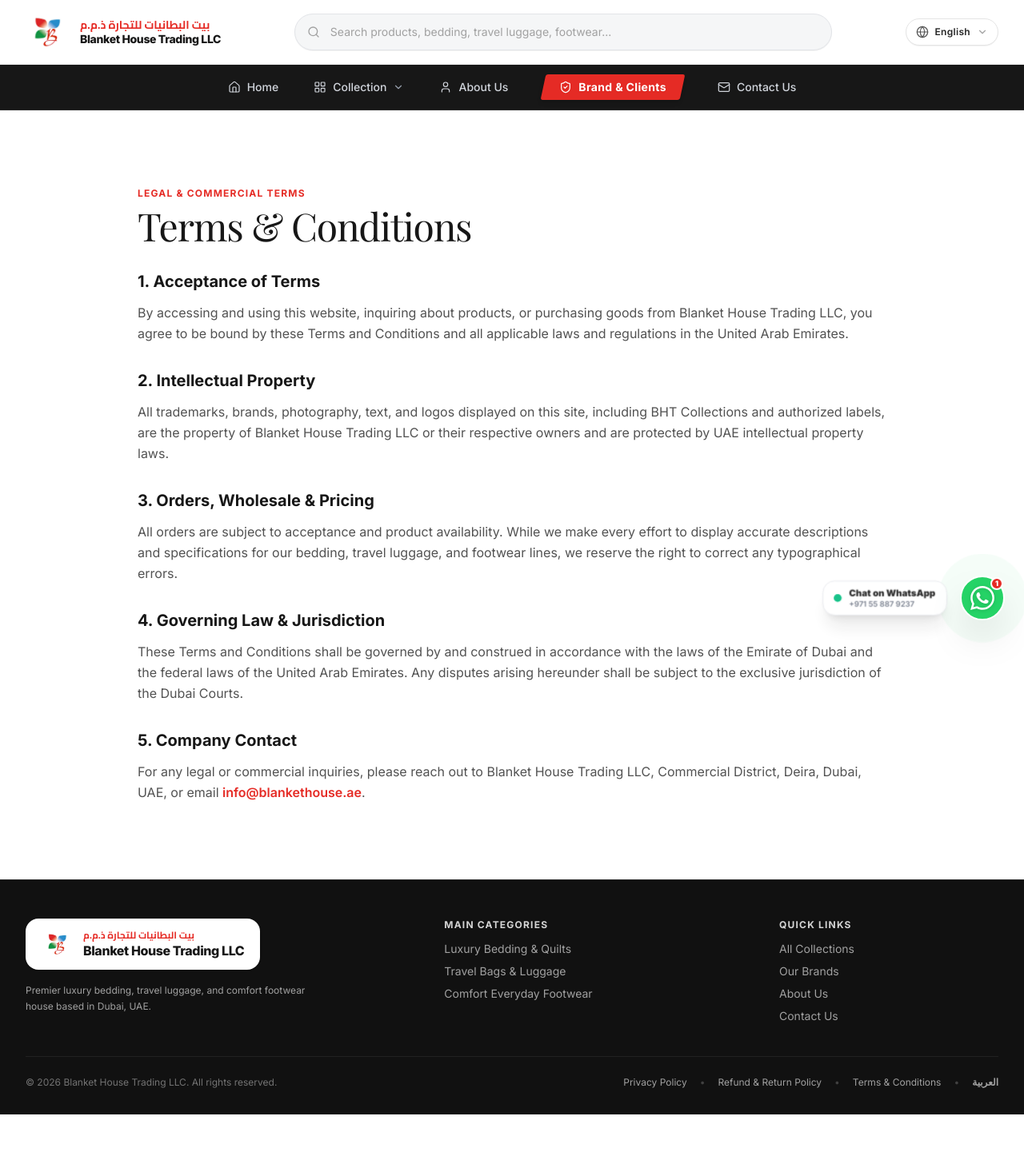
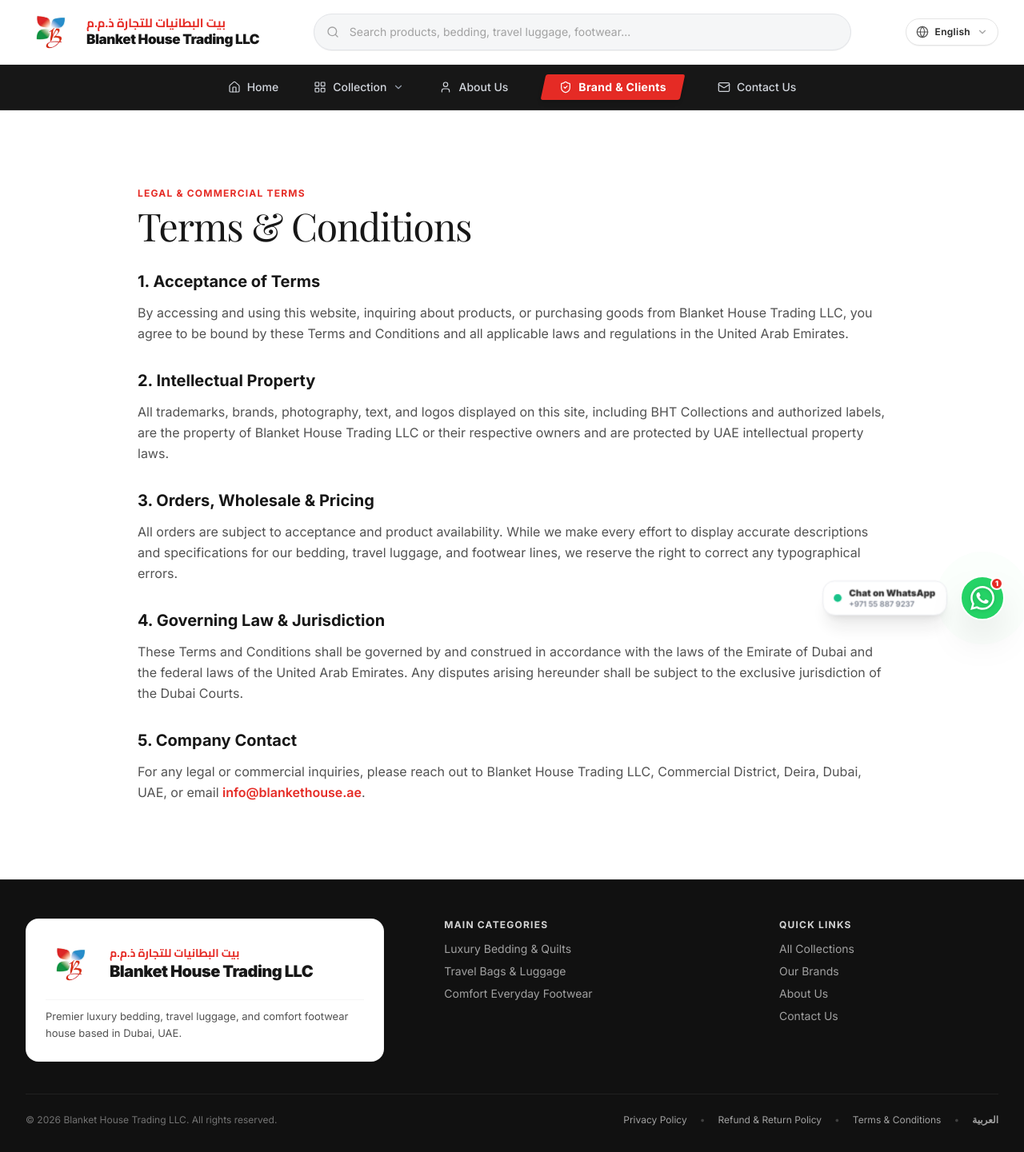
Before and after one commit to Hibban-k/B.H.T-collections, a Next.js app: page /en/terms in a window 1280 px wide. Shown: the whole page at 80% size. Before the commit the page ends 1394 px from the top, so only its background shows below. Built offline with nearby package versions, Linux system fonts and the light colour scheme; no server answers; a web font is replaced by a local one.

Commit message:
feat(branding): encapsulate tagline in white footer card and enlarge logo and typography across header and footer

```diff
--- a/components/footer/Footer.tsx
+++ b/components/footer/Footer.tsx
@@ -11,37 +11,43 @@
   return (
     <footer className="w-full bg-[#111111] text-white pt-12 pb-8 border-t border-neutral-800 select-none">
       <div className="max-w-[1440px] mx-auto px-4 sm:px-6 lg:px-8">
-        {/* TOP ROW: LOGO & NAME (WHITE BG + RADIUS) + CATEGORIES & QUICK LINKS */}
+        {/* TOP ROW: BRAND CARD (ALL-WHITE CONTAINER WITH LOGO, NAME & TAGLINE) + CATEGORIES & QUICK LINKS */}
         <div className="grid grid-cols-1 md:grid-cols-12 gap-8 lg:gap-10 pb-10 border-b border-neutral-800/80 items-start">
-          {/* BRAND PILL: White background with rounded border radius */}
-          <div className="md:col-span-5 flex flex-col items-start gap-3">
+          {/* BRAND PILL: Full white section with increased logo, larger name, and integrated tagline */}
+          <div className="md:col-span-5 flex flex-col items-start">
+            <div className="bg-white rounded-2xl p-5 sm:p-6 shadow-sm border border-neutral-200/40 w-full max-w-md">
               <Link
                 href="/"
-              className="bg-white rounded-xl sm:rounded-2xl p-2.5 sm:p-3 px-4 sm:px-5 shadow-sm inline-flex items-center gap-3 transition-transform hover:scale-[1.02]"
+                className="inline-flex items-center gap-3.5 sm:gap-4 group mb-3 transition-transform hover:scale-[1.01]"
               >
-              <div className="relative w-10 h-10 bg-white rounded-lg p-0.5 shrink-0">
+                {/* Increased Logo Size */}
+                <div className="relative w-14 h-14 sm:w-16 sm:h-16 shrink-0">
                   <Image
                     src="/logo/logo.png"
                     alt="Blanket House Trading LLC Logo"
                     fill
-                  className="object-contain"
+                    className="object-contain transition-transform group-hover:scale-105"
                   />
                 </div>
-              <div>
-                <span className="text-xs font-bold text-bht-red block font-arabic leading-tight">
+
+                {/* Increased Name Typography */}
+                <div className="flex flex-col text-start">
+                  <span className="text-xs sm:text-sm font-bold text-bht-red block font-arabic leading-tight">
                     بيت البطانيات للتجارة ذ.م.م
                   </span>
-                <span className="text-sm sm:text-base font-extrabold text-neutral-900 tracking-tight block">
+                  <span className="text-lg sm:text-xl font-black text-neutral-900 tracking-tight block leading-tight mt-0.5">
                     Blanket House Trading LLC
                   </span>
                 </div>
               </Link>
 
-            <p className="text-xs text-neutral-400 max-w-sm leading-relaxed mt-1">
+              {/* Tagline inside the white container */}
+              <p className="text-xs sm:text-[13px] text-neutral-600 leading-relaxed font-normal pt-2.5 border-t border-neutral-100">
                 {language === "ar"
                   ? "الوجهة الرائدة للمفروشات الفاخرة، وحقائب السفر، وأحذية الراحة في دبي وكافة أنحاء الإمارات."
                   : "Premier luxury bedding, travel luggage, and comfort footwear house based in Dubai, UAE."}
               </p>
+            </div>
           </div>
 
           {/* MAIN CATEGORIES */}
--- a/components/header/MobileNav.tsx
+++ b/components/header/MobileNav.tsx
@@ -53,18 +53,23 @@
       >
         {/* Drawer Header */}
         <div className="flex items-center justify-between p-4 border-b border-[#F0F0F0]">
-          <div className="flex items-center gap-2">
-            <div className="relative w-8 h-8">
+          <div className="flex items-center gap-2.5">
+            <div className="relative w-11 h-11 shrink-0">
               <Image
                 src="/logo/logo.png"
-                alt="BHT Logo"
+                alt="Blanket House Trading LLC Logo"
                 fill
                 className="object-contain"
               />
             </div>
-            <span className="text-xs font-bold text-bht-charcoal">
-              {language === "ar" ? "بيت البطانيات" : "BHT Collections"}
-            </span>
+            <div className="flex flex-col text-start">
+              <span className="text-[11px] font-bold text-bht-red font-arabic leading-tight">
+                بيت البطانيات للتجارة ذ.م.م
+              </span>
+              <span className="text-sm font-extrabold text-bht-charcoal leading-tight">
+                Blanket House Trading LLC
+              </span>
+            </div>
           </div>
           <button
             type="button"
--- a/components/header/PrimaryNav.tsx
+++ b/components/header/PrimaryNav.tsx
@@ -37,21 +37,21 @@
             href="/"
             className="flex items-center gap-2 sm:gap-3 group focus-visible:outline-hidden focus-visible:ring-2 focus-visible:ring-bht-red rounded-lg"
           >
-            <div className="relative w-10 h-10 sm:w-14 sm:h-14 shrink-0 transition-transform group-hover:scale-102">
+            <div className="relative w-12 h-12 sm:w-16 sm:h-16 shrink-0 transition-transform group-hover:scale-102">
               <Image
                 src="/logo/logo.png"
                 alt="Blanket House Trading LLC Logo"
                 fill
                 priority
                 className="object-contain"
-                sizes="(max-width: 640px) 40px, 56px"
+                sizes="(max-width: 640px) 48px, 64px"
               />
             </div>
             <div className="flex flex-col text-start">
-              <span className="text-[10px] xs:text-xs sm:text-sm font-bold text-bht-red leading-tight font-arabic truncate max-w-[125px] xs:max-w-[170px] sm:max-w-none">
+              <span className="text-xs sm:text-[14px] lg:text-[15px] font-bold text-bht-red leading-tight font-arabic truncate max-w-[140px] xs:max-w-[190px] sm:max-w-none">
                 بيت البطانيات للتجارة ذ.م.م
               </span>
-              <span className="text-[11px] xs:text-xs sm:text-sm font-extrabold tracking-tight text-bht-charcoal leading-tight truncate max-w-[125px] xs:max-w-[170px] sm:max-w-none">
+              <span className="text-xs sm:text-base lg:text-[17px] font-black tracking-tight text-bht-charcoal leading-tight truncate max-w-[140px] xs:max-w-[190px] sm:max-w-none">
                 Blanket House Trading LLC
               </span>
             </div>
```
Lines whose indentation alone changed are shown as unchanged.
